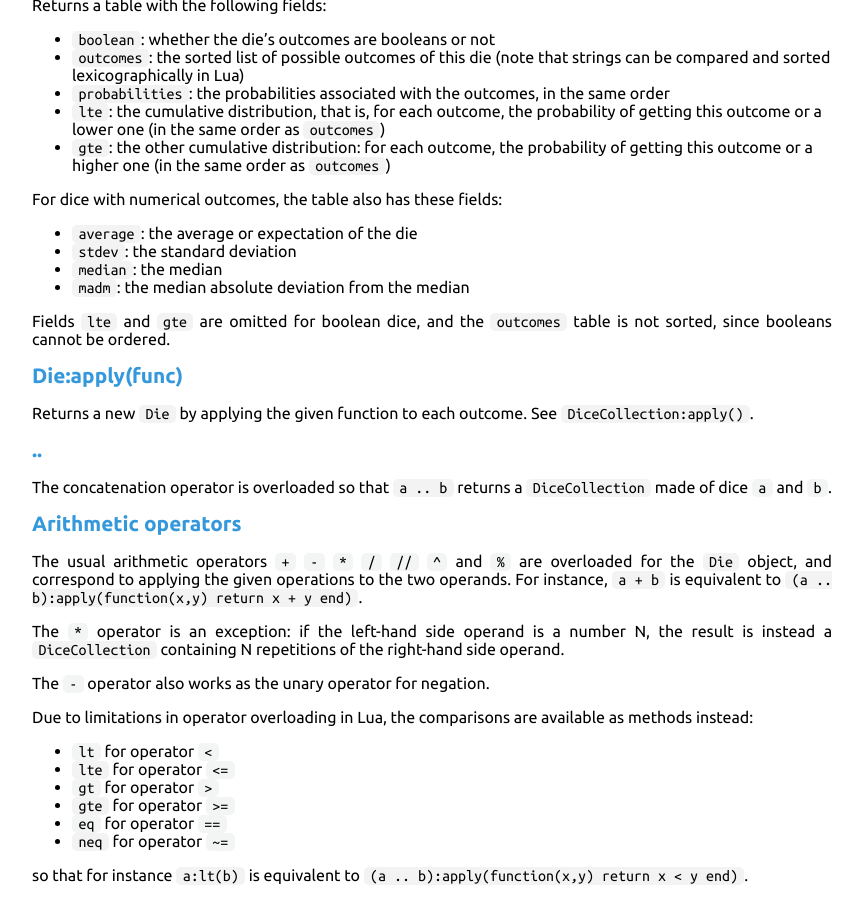
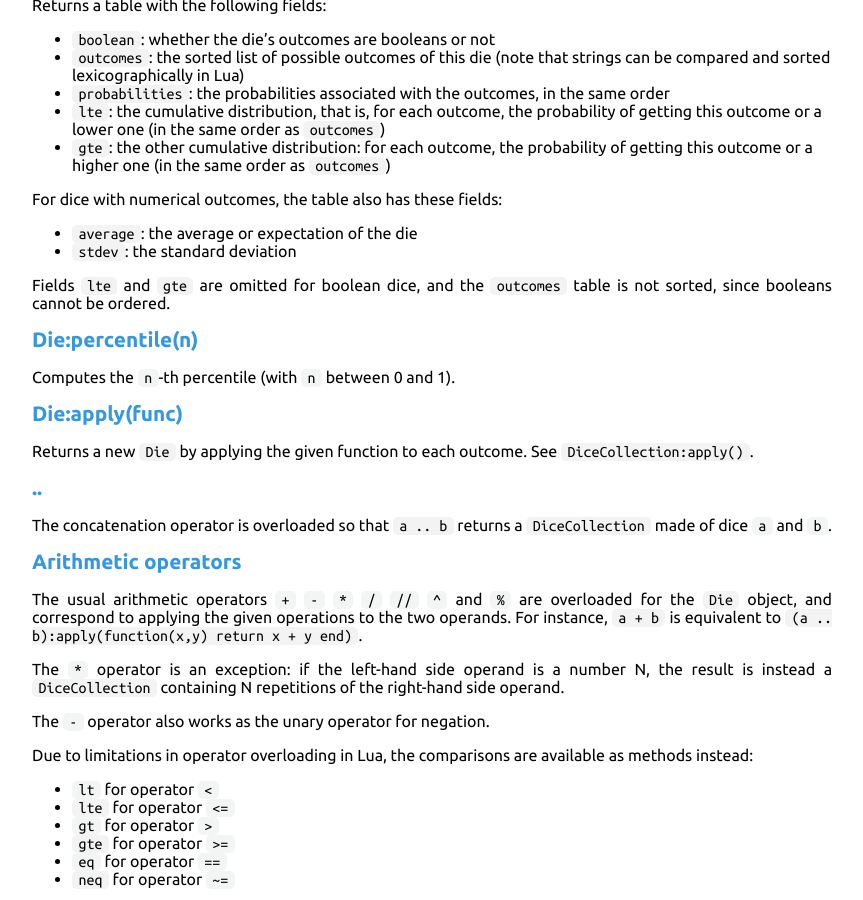
Before and after one commit to Castux/SnakeEyes, a Jekyll site: the page built from docs.md, in a window 1280 px wide and 900 px high, scrolled down 2398 px. Shown: the whole window, without its empty margins (208-1071 px from the left). Built offline with Jekyll 4.4.1, drawn with Linux system fonts in a browser that asks for light colours.

Commit message:
Die:percentile()

```diff
--- a/docs.md
+++ b/docs.md
@@ -108,10 +108,12 @@ For dice with numerical outcomes, the table also has these fields:
 
 - `average`: the average or expectation of the die
 - `stdev`: the standard deviation
-- `median`: the median
-- `madm`: the median absolute deviation from the median
 
 Fields `lte` and `gte` are omitted for boolean dice, and the `outcomes` table is not sorted, since booleans cannot be ordered.
+
+### Die:percentile(n)
+
+Computes the `n`-th percentile (with `n` between 0 and 1).
 
 ### Die:apply(func)
 
```
Also changed, not shown: 1 other file.
